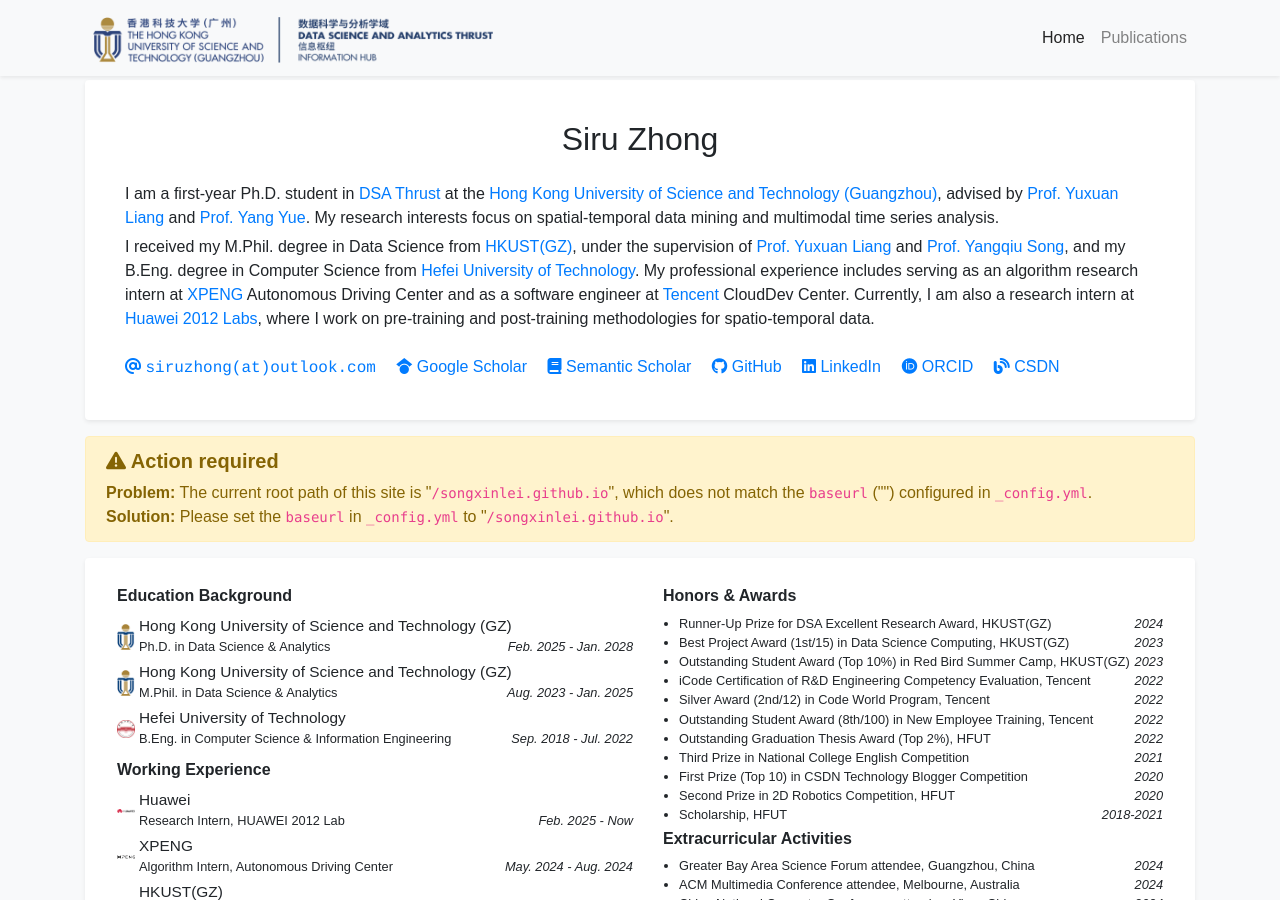
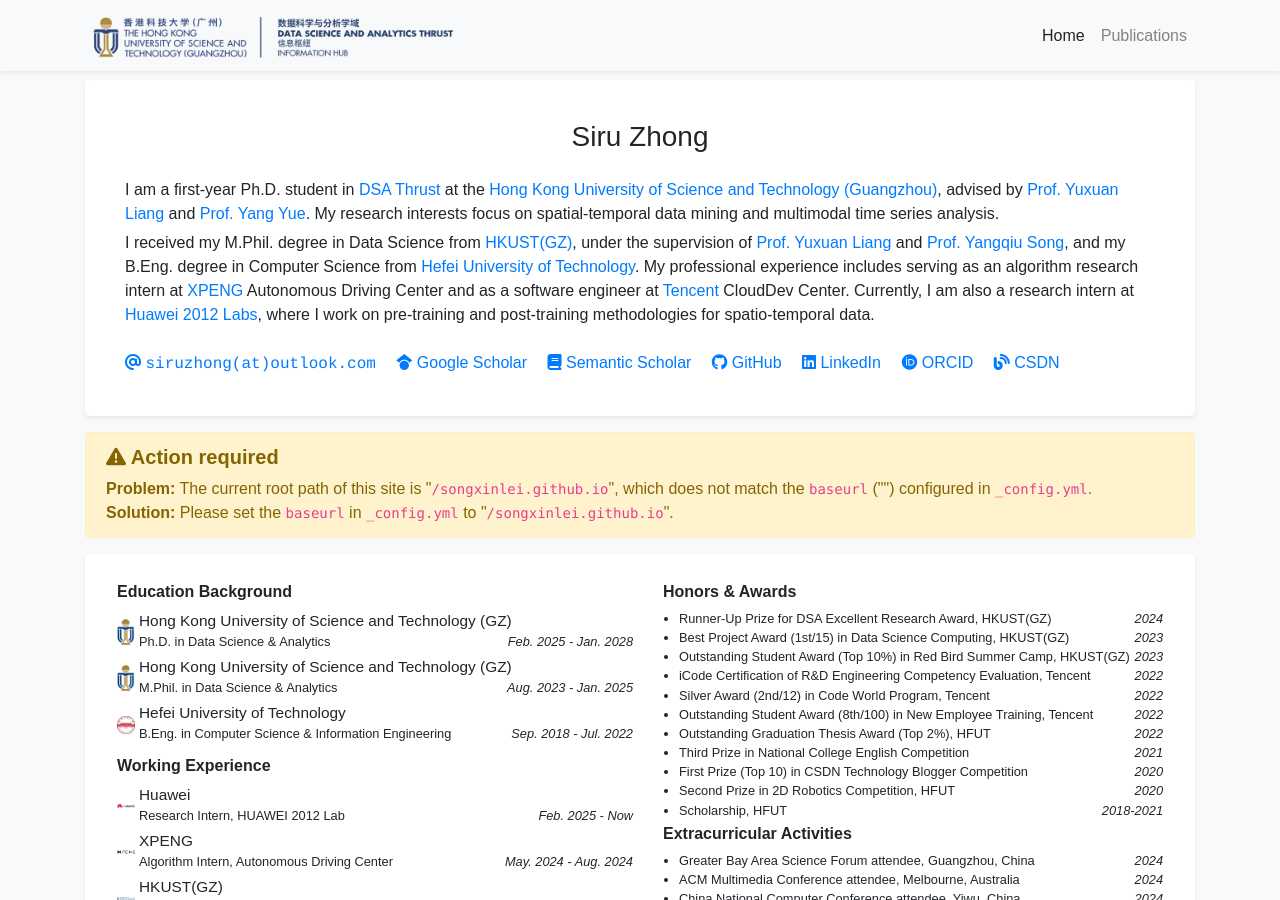
Before and after one commit to thunderlrr/songxinlei.github.io, a Jekyll site: the page built from index.html, in a window 1280 px wide and 900 px high. Built offline with Jekyll 4.4.1, drawn with Linux system fonts in a browser that asks for light colours; a style sheet for code colours, icons or effects is not loaded.

Commit message:
update profile

```diff
--- a/_includes/navbar.html
+++ b/_includes/navbar.html
@@ -1,7 +1,7 @@
 <nav class="navbar navbar-expand-sm navbar-light bg-light fixed-top mb-5 shadow-sm">
     <div class="container">
         <a class="navbar-brand">
-            <img src="/assets/images/badges/HKUST-Logo.png" alt="HKUST(GZ)" style="width: 400px; margin-left: .5rem" class="mr-1 mt-1 align-self-center">
+            <img src="/assets/images/badges/HKUST-Logo.png" alt="HKUST(GZ)" style="width: 360px; margin-left: .5rem" class="mr-1 mt-1 align-self-center">
         </a>
         <!-- <a class="navbar-brand">{{site.data.profile.navbar_name}}</a> -->
         <button class="navbar-toggler" style="font-size: 1em; padding: 0.5em;" type="button" data-toggle="collapse" data-target="#navbarResponsive" aria-controls="navbarResponsive" aria-expanded="false" aria-label="Toggle navigation">
--- a/_includes/widgets/profile_card.html
+++ b/_includes/widgets/profile_card.html
@@ -18,7 +18,7 @@
                             </figure>
                             {% endif %}
 
-                            <div class="h2 font-weight-normal mb-1">
+                            <div class="h3 font-weight-normal mb-1">
                                 {{ site.data.profile.primary_name }} <small class="text-muted">{{ site.data.profile.secondary_name }}</small>
                             </div>
                         </div>
```
